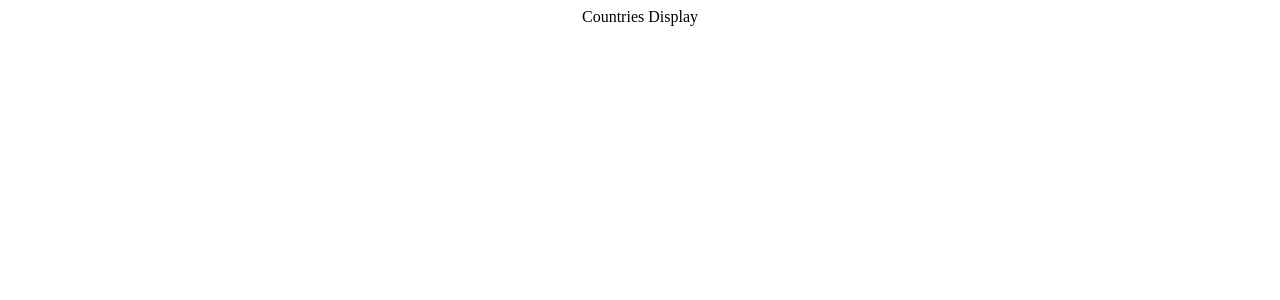
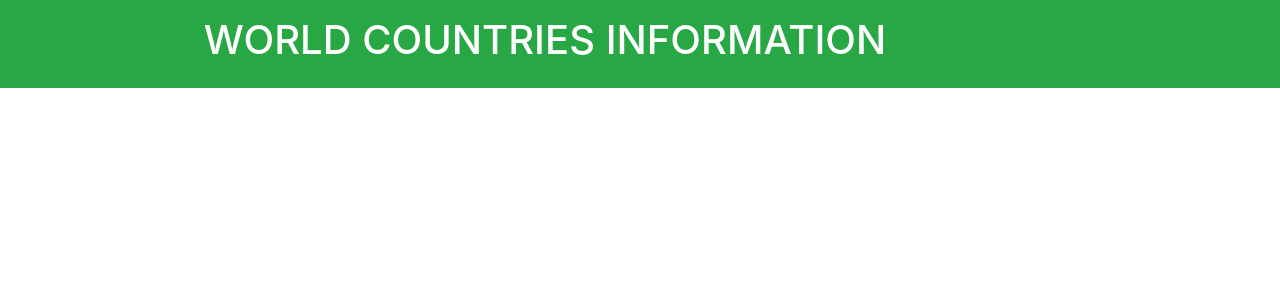
Before and after one commit to saranyavinjarapu/countries_display, a React (Create React App) app: page / in a window 1280 px wide. Shown: the top 300 px of the page. Built offline with nearby package versions, Linux system fonts and the light colour scheme.

Commit message:
created Header component and added the component to app container

```diff
--- a/src/App.js
+++ b/src/App.js
@@ -1,7 +1,16 @@
 import "./App.css";
 
+import React from "react";
+import { ToastContainer } from "react-toastify";
+import Header from "./components/Header/Header";
+
 function App() {
-  return <div className="App">Countries Display</div>;
+  return (
+    <div className="main-container">
+      <ToastContainer />
+      <Header />
+    </div>
+  );
 }
 
 export default App;
--- /dev/null
+++ b/src/components/Header/Header.css
@@ -0,0 +1,5 @@
+.header .jumbotron {
+  margin-bottom: 0;
+  padding: 1rem;
+  border-radius: 0;
+}
--- /dev/null
+++ b/src/components/Header/Header.js
@@ -0,0 +1,24 @@
+import React from "react";
+import "./Header.css";
+
+function Header() {
+  return (
+    <header>
+      <div className="fluid-container header">
+        <section className="jumbotron bg-success text-white text-center">
+          <div className="mastHead container">
+            <div className=" row">
+              <div className="col-sm-10 d-none d-sm-block">
+                <h1 className="jumbotron-heading">
+                  WORLD COUNTRIES INFORMATION
+                </h1>
+              </div>
+            </div>
+          </div>
+        </section>
+      </div>
+    </header>
+  );
+}
+
+export default Header;
--- a/src/index.js
+++ b/src/index.js
@@ -1,10 +1,14 @@
 import React from "react";
 import ReactDOM from "react-dom";
+import { BrowserRouter } from "react-router-dom";
 import App from "./App";
+import "../node_modules/bootstrap/dist/css/bootstrap.min.css";
 
 ReactDOM.render(
   <React.StrictMode>
-    <App />
+    <BrowserRouter>
+      <App />
+    </BrowserRouter>
   </React.StrictMode>,
   document.getElementById("root")
 );
```
Also changed, not shown: package.json (+14 -0 lines), 1 other file (tests, documents, lock files or other folders).
